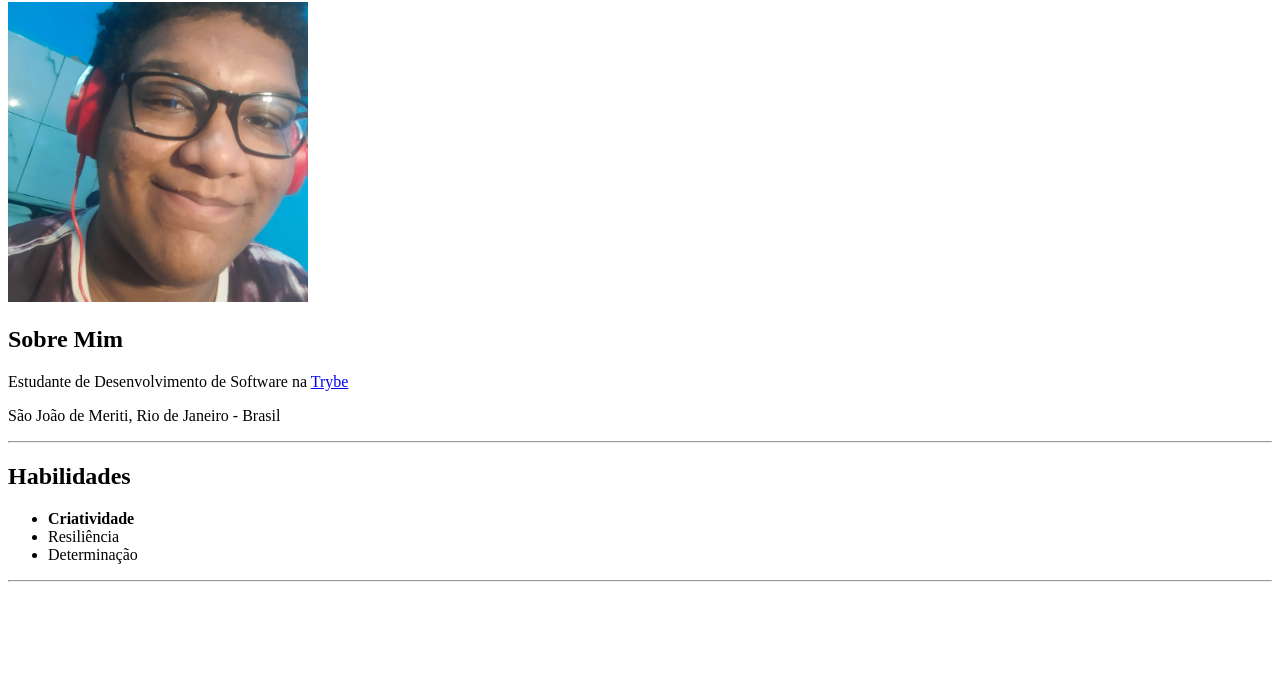
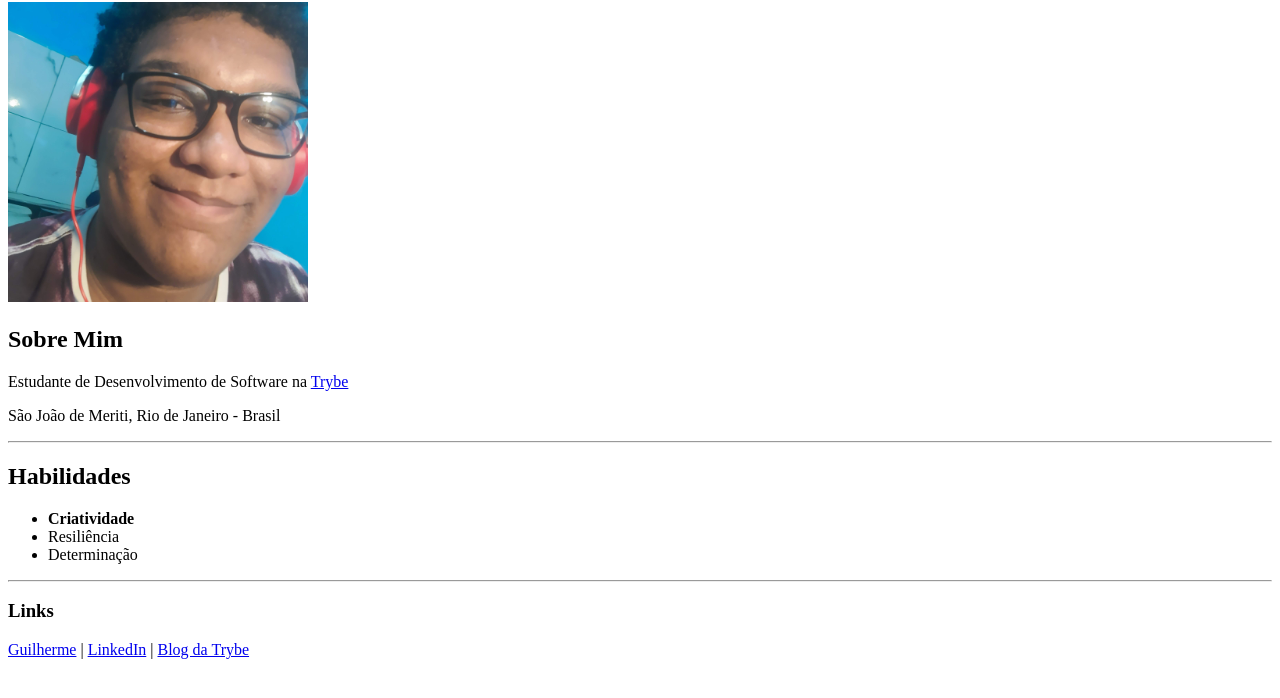
Before and after one commit to oguiaugusto/oguiaugusto.github.io, a plain HTML site: page index.html in a window 1280 px wide. Shown: the part 78-776 px from the top of the page. Drawn offline with Linux system fonts and the light colour scheme.

Commit message:
Adiciona links externos + interno da foto

```diff
--- a/index.html
+++ b/index.html
@@ -23,8 +23,10 @@
   <li>Determinação</li>
 </ul>
 
+<hr>
 
-<hr>
+<h3>Links</h3>
+  <p><a href="#foto">Guilherme</a> | <a href="https://www.linkedin.com/in/oguiaugusto/" target="_blank">LinkedIn</a> | <a href="https://blog.betrybe.com/" target="_blank">Blog da Trybe</a></p>
 
 </body>
 
```
